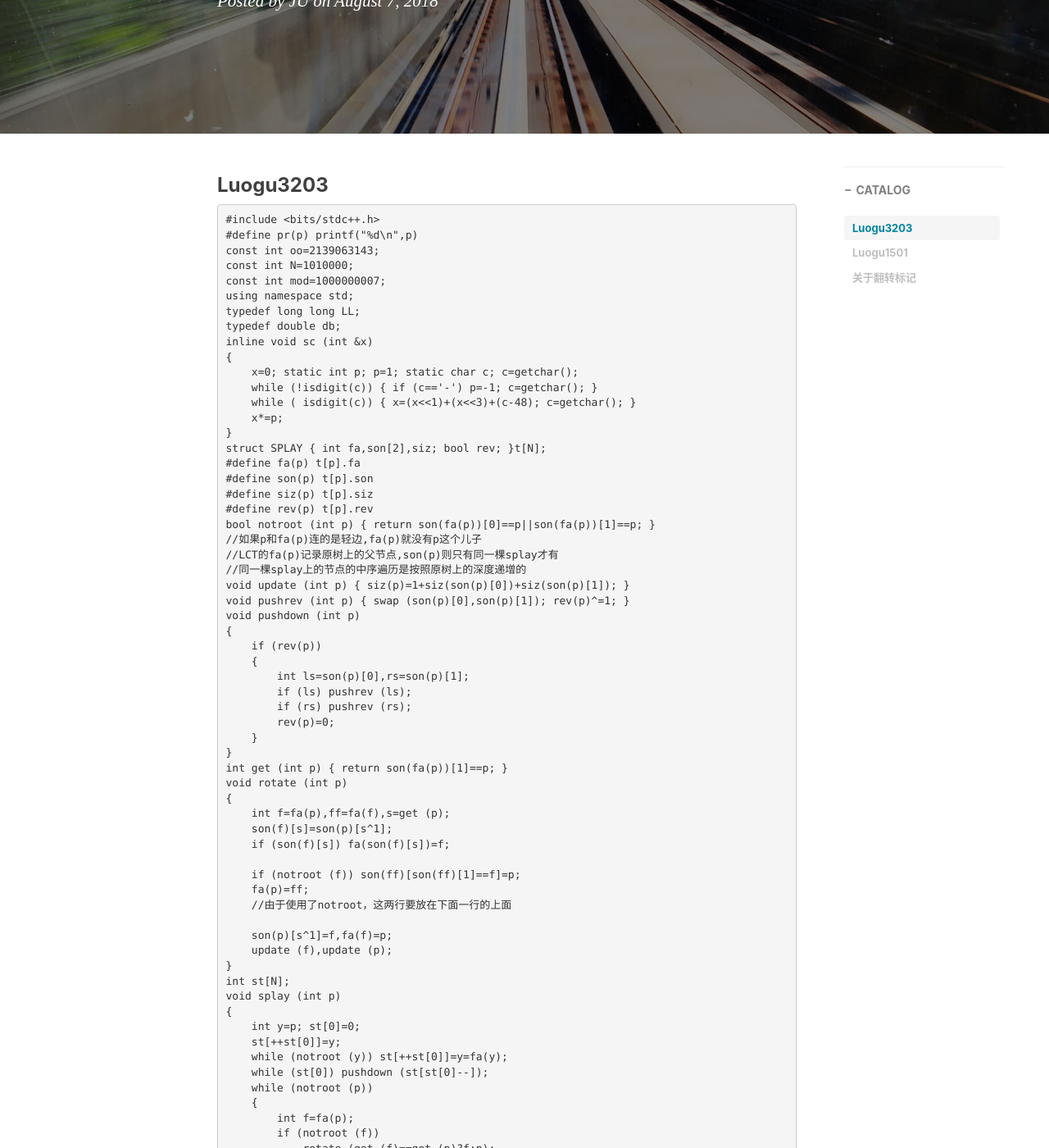
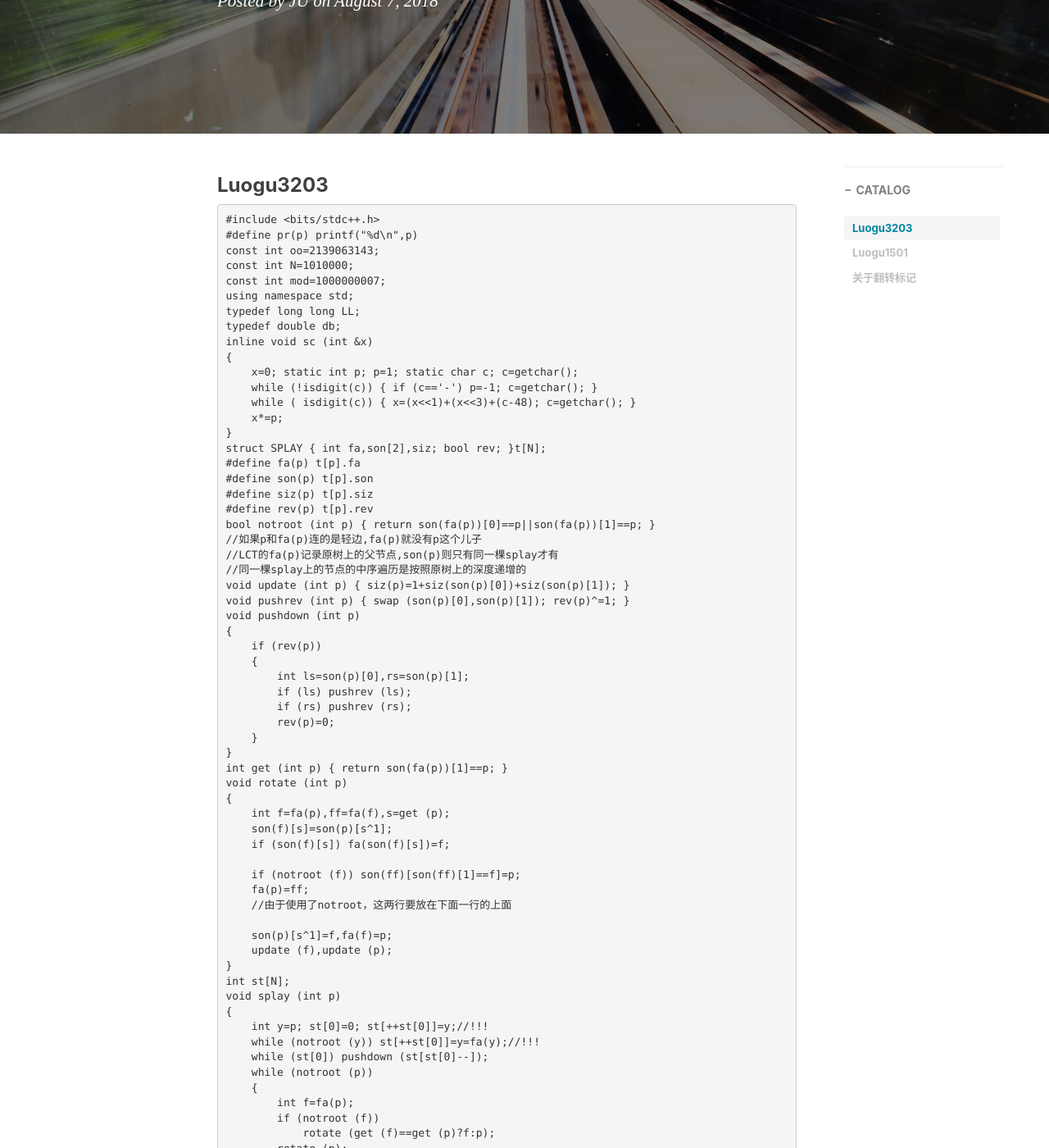
Before and after one commit to zhengyucheng/zhengyucheng.github.io, a Jekyll site: the page built from _posts/2018-08-04-LCT.md, in a window 1280 px wide and 1400 px high, scrolled down 361 px. Shown: the whole window at 82% size. Built offline with Jekyll 4.4.1, drawn with Linux system fonts in a browser that asks for light colours; nearby versions of some CDN libraries; a script that is not in the unit is left out; comment, search, counter and statistics services are not loaded; some of the changed text lies outside the part shown.

Commit message:
Update 2018-08-04-LCT.md

```diff
--- a/_posts/2018-08-04-LCT.md
+++ b/_posts/2018-08-04-LCT.md
@@ -65,9 +65,8 @@ tags:
     int st[N];
     void splay (int p)
     {
-        int y=p; st[0]=0;
-        st[++st[0]]=y;
-        while (notroot (y)) st[++st[0]]=y=fa(y);
+        int y=p; st[0]=0; st[++st[0]]=y;//!!!
+        while (notroot (y)) st[++st[0]]=y=fa(y);//!!!
         while (st[0]) pushdown (st[st[0]--]);
         while (notroot (p))
         {
```
